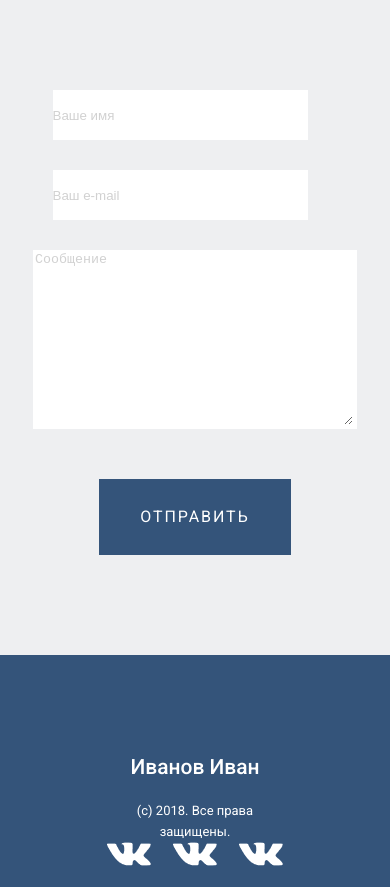
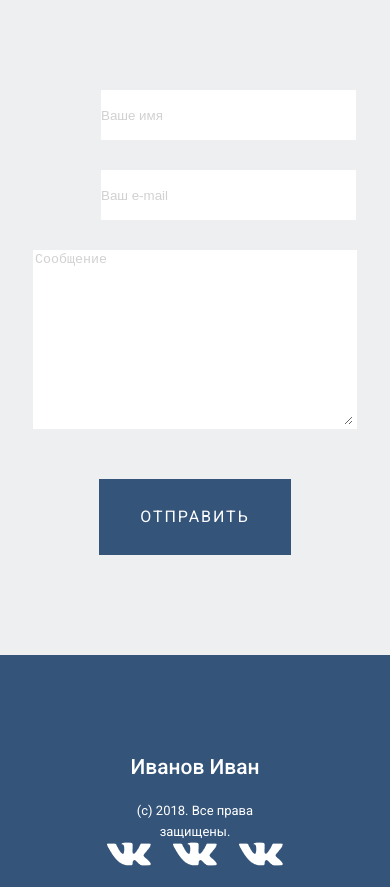
Before and after one commit to emilTMB/portfolio__landing_page, a plain HTML site: page index.html in a window 390 px wide. Shown: the part 7475-8362 px from the top of the page. Drawn offline with Linux system fonts and the light colour scheme.

Commit message:
hotfix__inputs

```diff
--- a/css/style.css
+++ b/css/style.css
@@ -491,6 +491,8 @@ textarea {
     .inputs {
         display: grid;
         grid-template-areas: "a" "b" "c" "d";
+        padding-left: 101px;
+        justify-content: start;
     }
 }
 
```
